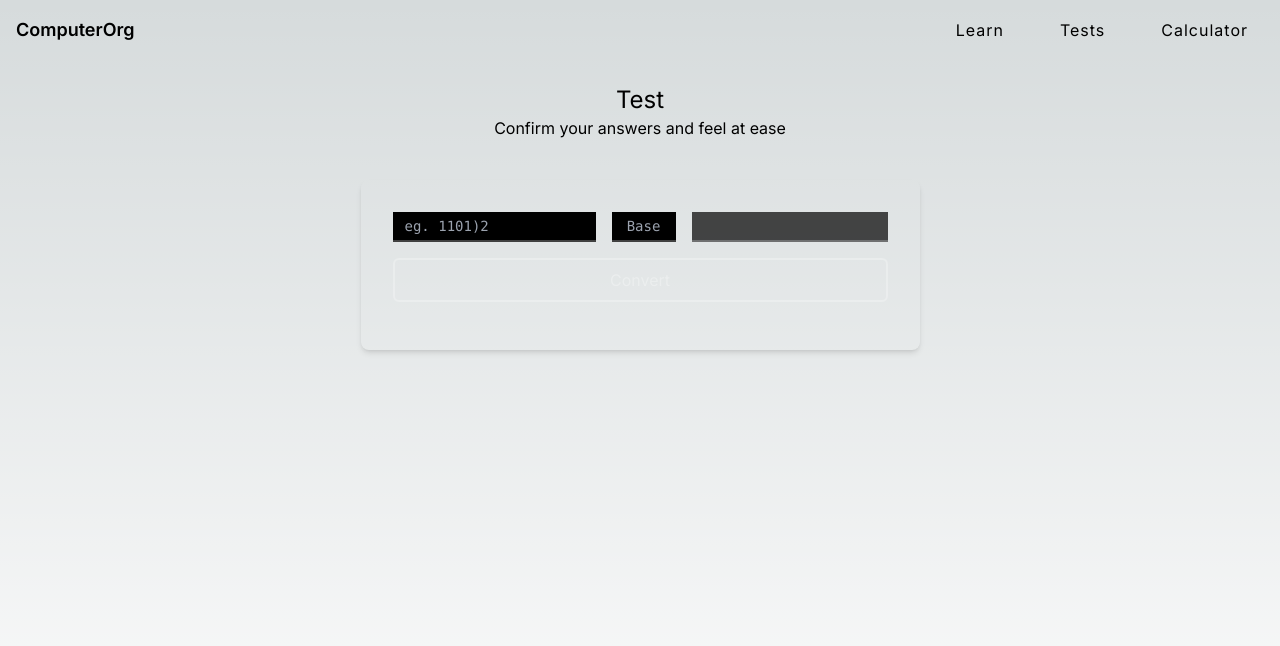
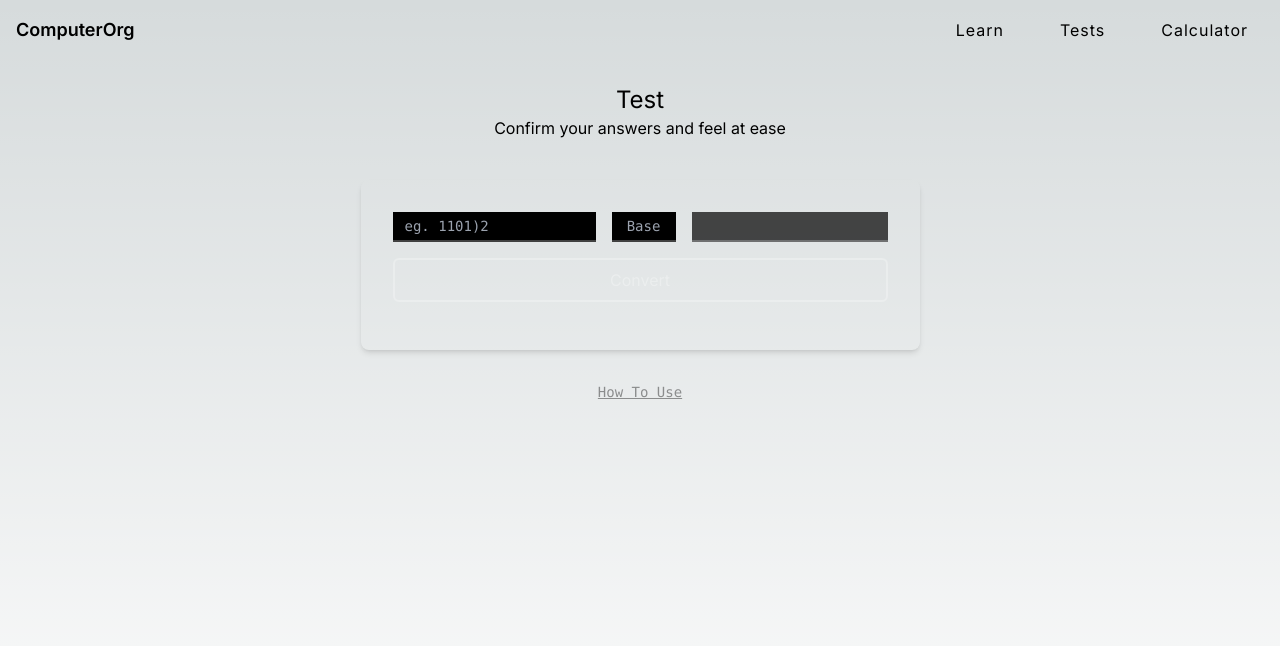
Before and after one commit to zain-zubair/computerorg, a Next.js app: page /calculator in a window 1280 px wide. Shown: the top 646 px of the page. Built offline with nearby package versions, Linux system fonts and the light colour scheme.

Commit message:
Added usage information for converter

```diff
--- a/components/calculators/NumSysConvert.tsx
+++ b/components/calculators/NumSysConvert.tsx
@@ -2,6 +2,7 @@
 
 import { useState } from 'react';
 import { checkSignBit, flipBits, parseInput } from '@/utils/test';
+import NumSysHelp from './NumSysHelp';
 
 const NumSysConvert = () => {
   const [outputBase, setOutputBase] = useState('');
@@ -68,7 +69,7 @@ const NumSysConvert = () => {
   };
 
   return (
-    <div className="flex items-center justify-center p-10">
+    <div className="flex flex-col items-center justify-center p-10">
       <div className="flex flex-col border-[0] border-white/10 p-8 rounded-lg shadow-md">
         <div className="flex gap-4 text-sm">
           <input
@@ -121,6 +122,8 @@ const NumSysConvert = () => {
           )}
         </div>
       </div>
+
+      <NumSysHelp />
     </div>
   );
 };
--- /dev/null
+++ b/components/calculators/NumSysHelp.tsx
@@ -0,0 +1,59 @@
+'use client';
+
+import { useState } from 'react';
+
+export default function NumSysHelp() {
+  const [help, toggleHelp] = useState(false);
+  const handleToggle = () => {
+    toggleHelp(!help);
+  };
+  return (
+    <section className="max-w-md mx-auto mt-8">
+      <h2 className="text-sm text-center font-mono opacity-40 hover:opacity-80">
+        <button onClick={handleToggle} className="underline">
+          How To Use
+        </button>
+      </h2>
+      {help && (
+        <div className="flex flex-col gap-4">
+          <div className="flex flex-col">
+            <input
+              className="w-full px-3 py-1 font-mono text-sm bg-black outline-none border-b-2 border-white/25 hover:border-white/40 focus:border-white/80"
+              placeholder="eg. 1101)2"
+            />
+            <p className="mt-1 mb-5 text-sm">
+              Enter a number followed by a &quot;)x&quot;, where x is indicating
+              the base of the input. For example, 1101)2 is a binary input (base
+              2).
+            </p>
+          </div>
+
+          <div className="flex flex-col">
+            <input
+              className="text-sm px-3 py-1 font-mono bg-black outline-none border-b-2 border-white/25 hover:border-white/40 focus:border-white/80"
+              placeholder="Base"
+            />
+            <p className="mt-1 mb-5 text-sm">
+              Enter the base which you want your input to convert to. Note that
+              numbers outside the range of 2-36 are invalid.
+            </p>
+          </div>
+
+          <div className="flex flex-col">
+            <select className="w-full text-sm peer px-3 py-1 font-mono bg-black outline-none border-b-2 border-white/25 hover:border-white/40 focus:border-white/80">
+              <option value="unsigned">Unsigned</option>
+              <option value="1sComplement">1&apos;s Complement</option>
+              <option value="2sComplement">2&apos;s Complement</option>
+              <option value="signMagnitude">Sign and Magnitude</option>
+            </select>
+            <p className="mt-1 text-sm">
+              Select whether the input is unsigned, 1&apos;s/2&apos;s
+              complement, or sign and magnitude. All conversion types other than
+              unsigned are only available for binary.
+            </p>
+          </div>
+        </div>
+      )}
+    </section>
+  );
+}
```
